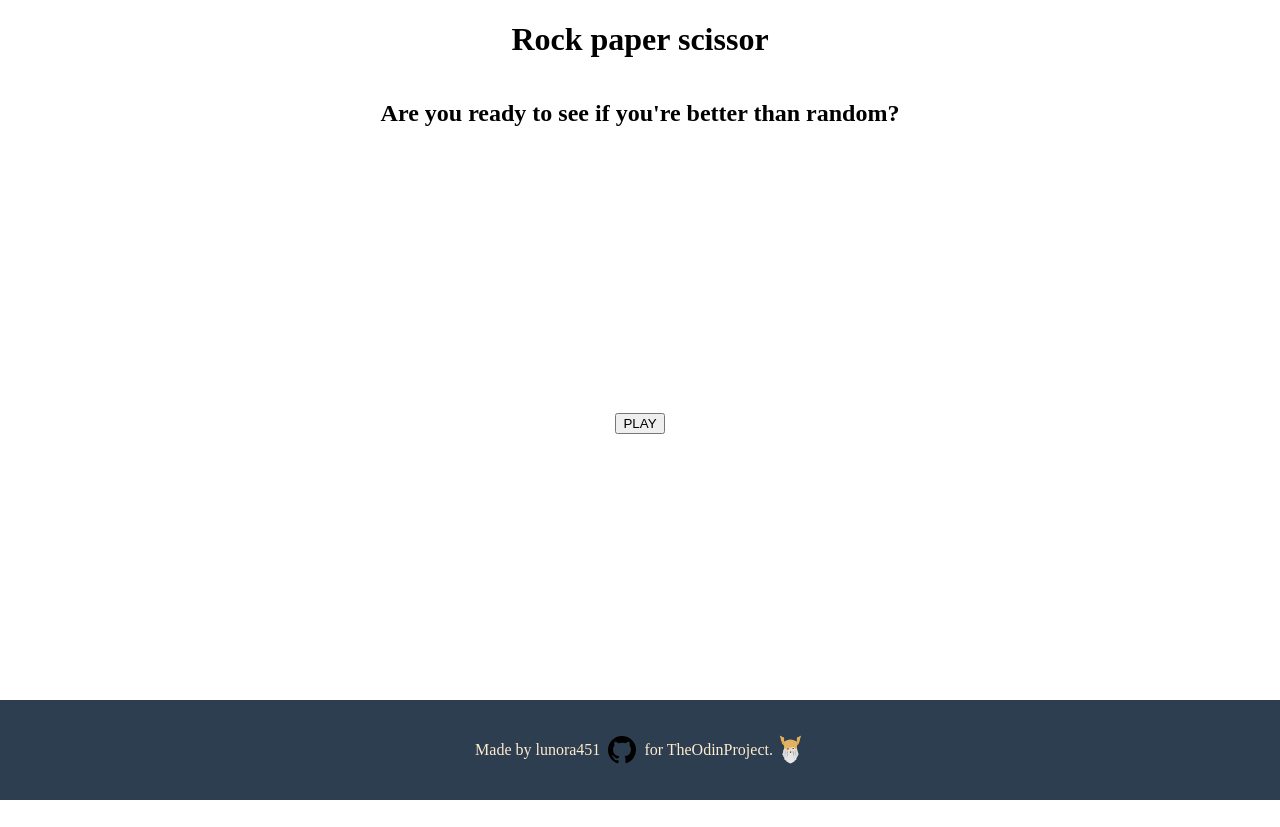
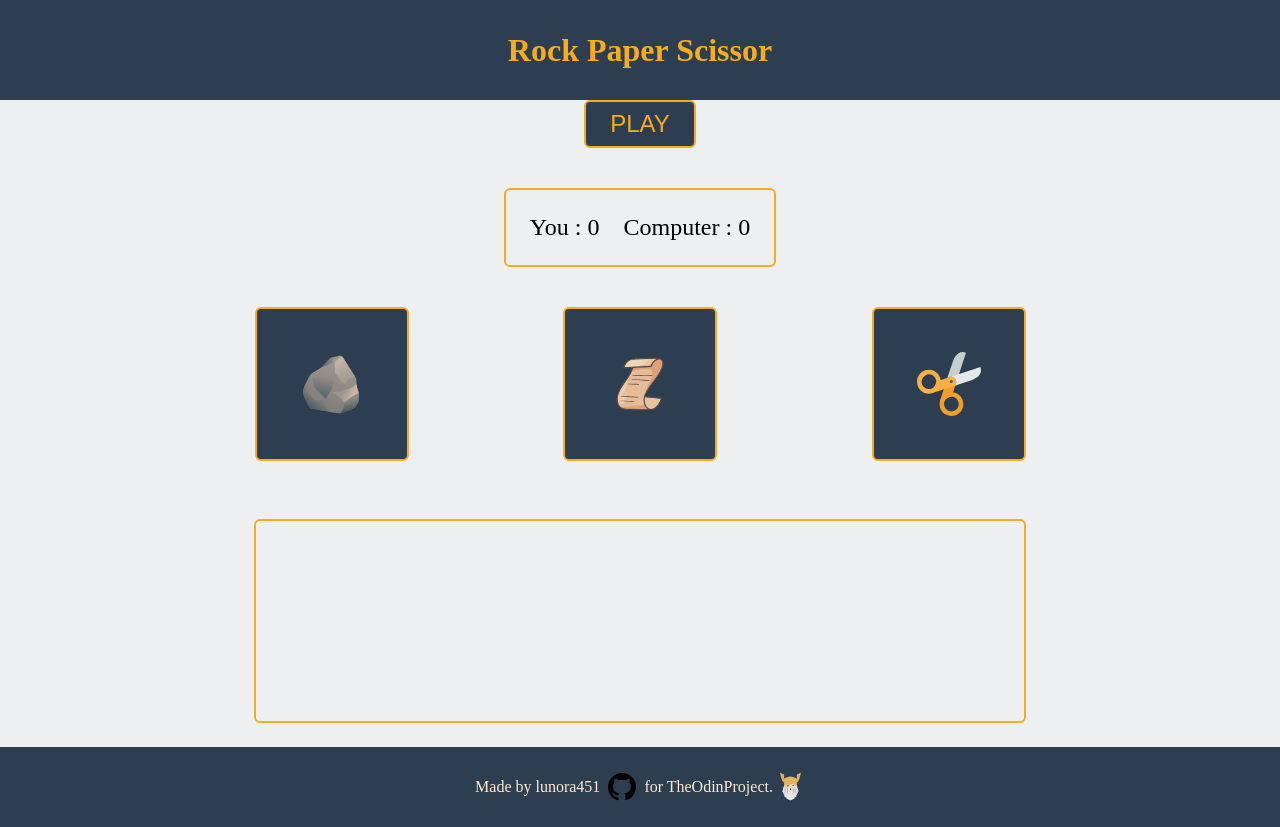
Before and after one commit to lunora451/rock-paper-scissor, a plain HTML site: page index.html in a window 1280 px wide. Before the commit the page ends 800 px from the top, so only its background shows below. Drawn offline with Linux system fonts and the light colour scheme.

Commit message:
End of ui for the game part

```diff
--- a/index.html
+++ b/index.html
@@ -10,12 +10,35 @@
   </head>
   <body>
     <div class="header">
-      <h1>Rock paper scissor</h1>
-      <h2>Are you ready to see if you're better than random?</h2>
+      <h1>Rock Paper Scissor</h1>
     </div>
 
     <div class="main">
-      <button class="start">PLAY</button>
+      <div class="containerStart">
+        <button class="start">PLAY</button>
+      </div>
+      <div class="positionScoreContainer">
+        <div class="scoreContainer">
+          <p class="scoreHuman">You : 0</p>
+          <p class="scoreComputer">Computer : 0</p>
+        </div>
+      </div>
+      <div class="positionChoiceWeaponContainer">
+        <div class="choiceWeaponContainer">
+          <div class="rockChoice choiceContainer">
+            <span class="rockIcon"></span>
+          </div>
+          <div class="paperChoice choiceContainer">
+            <span class="paperIcon"></span>
+          </div>
+          <div class="scissorChoice choiceContainer">
+            <span class="scissorIcon"></span>
+          </div>
+        </div>
+      </div>
+      <div class="positionHistoricBattle">
+        <div class="historicBattle"></div>
+      </div>
     </div>
     <div class="footer">
       Made by lunora451
--- a/style.css
+++ b/style.css
@@ -1,30 +1,147 @@
 body {
   display: flex;
   flex-direction: column;
-  height: 100vh;
+  min-height: 100vh;
   justify-content: space-between;
   padding: 0;
   margin: 0;
 }
 
 .header {
+  color: #f8ab1d;
   display: flex;
-  flex-direction: column;
+  height: 100px;
+  justify-content: center;
   align-items: center;
+  background-color: #2c3e50;
 }
 
 .main {
+  flex: 1;
+  background-color: rgb(179 189 192 / 24%);
+}
+
+.containerStart {
+  max-height: 500px;
   display: flex;
   justify-content: center;
   align-items: center;
 }
 
+.start {
+  font-size: x-large;
+  background-color: #2c3e50;
+  padding: 8px 24px;
+  border-radius: 6px;
+  text-decoration: none;
+  border: 2px solid #f8ab1d;
+  color: #f8ab1d;
+  align-self: center;
+}
+.start:hover,
+.choiceContainer:hover {
+  background-color: #4d5f72;
+  cursor: pointer;
+}
+
+.positionScoreContainer {
+  margin: 40px auto;
+  display: flex;
+  justify-content: center;
+  align-items: center;
+  height: 30%;
+  max-height: 300px;
+}
+
+.scoreContainer {
+  display: flex;
+  justify-content: space-around;
+  align-items: center;
+  font-size: x-large;
+  padding: 0 24px;
+  border-radius: 6px;
+  border: #f8ab1d 2px solid;
+  gap: 24px;
+}
+
+.positionChoiceWeaponContainer {
+  margin: 34px auto;
+  display: flex;
+  justify-content: center;
+  align-items: center;
+  height: 25%;
+  max-height: 250px;
+}
+
+.choiceWeaponContainer {
+  flex: 1;
+  display: flex;
+  justify-content: space-evenly;
+  align-items: center;
+  margin: 0 100px;
+  height: 100%;
+}
+
+.rockIcon,
+.paperIcon,
+.scissorIcon {
+  display: block;
+  background-size: cover;
+  height: 64px;
+  width: 64px;
+}
+
+.rockIcon {
+  background-image: url("./assets/img/rock.svg");
+}
+
+.paperIcon {
+  background-image: url("./assets/img/paper.svg");
+}
+
+.scissorIcon {
+  background-image: url("./assets/img/scissor.svg");
+}
+
+.choiceContainer {
+  display: flex;
+  justify-content: center;
+  align-items: center;
+  background-color: #2c3e50;
+  width: 150px;
+  height: 150px;
+  aspect-ratio: 1/1;
+  border-radius: 6px;
+  text-decoration: none;
+  border: 2px solid #f8ab1d;
+  color: #f8ab1d;
+  align-self: center;
+}
+
+.positionHistoricBattle {
+  margin: 0 auto;
+  display: flex;
+  justify-content: center;
+  align-items: center;
+}
+
+.historicBattle {
+  margin: 24px auto;
+  border-radius: 6px;
+  min-height: 200px;
+  min-width: 500px;
+  width: 60%;
+
+  text-align: center;
+  border: 2px solid #f8ab1d;
+}
+/* Footer style */
 .footer {
   color: blanchedalmond;
   display: flex;
   justify-content: center;
   align-items: center;
-  height: 100px;
+  height: 80px;
   background-color: #2c3e50;
 }
 .linkGithub {
```
Also changed, not shown: assets/img/paper.svg (added), assets/img/rock.svg (added), assets/img/scissor.svg (added).
